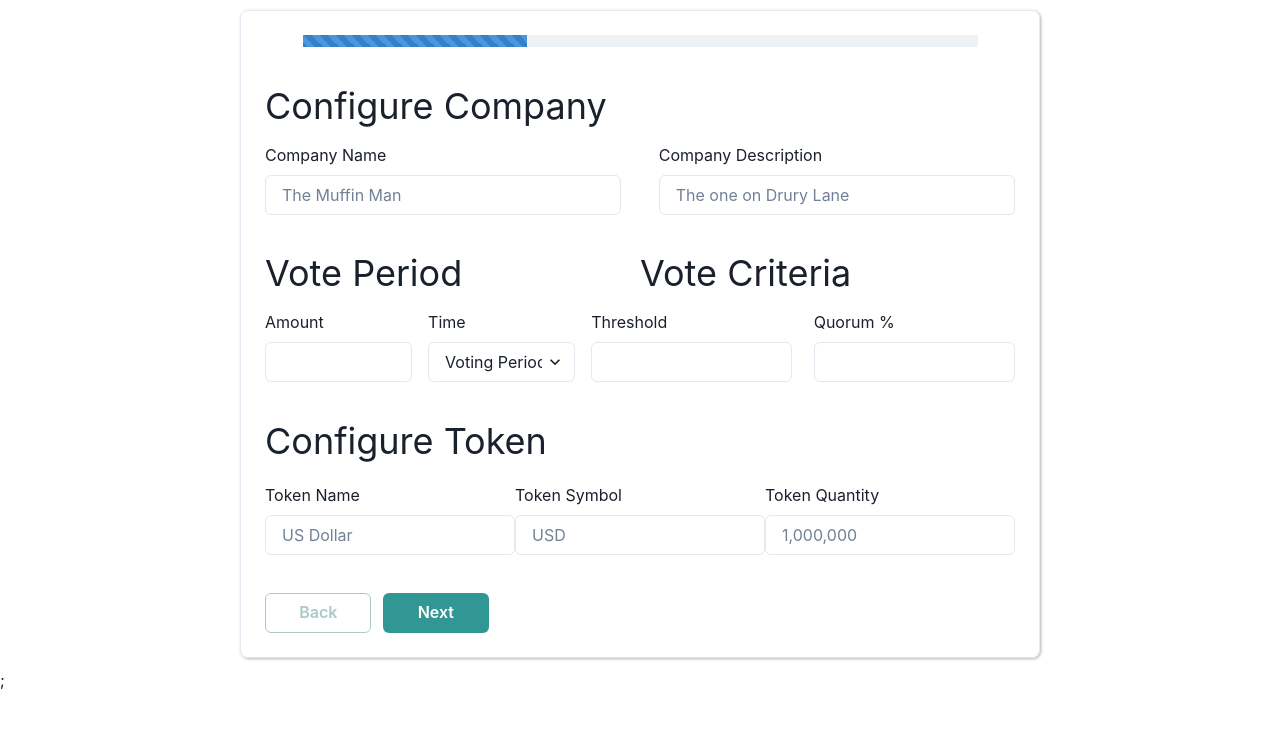
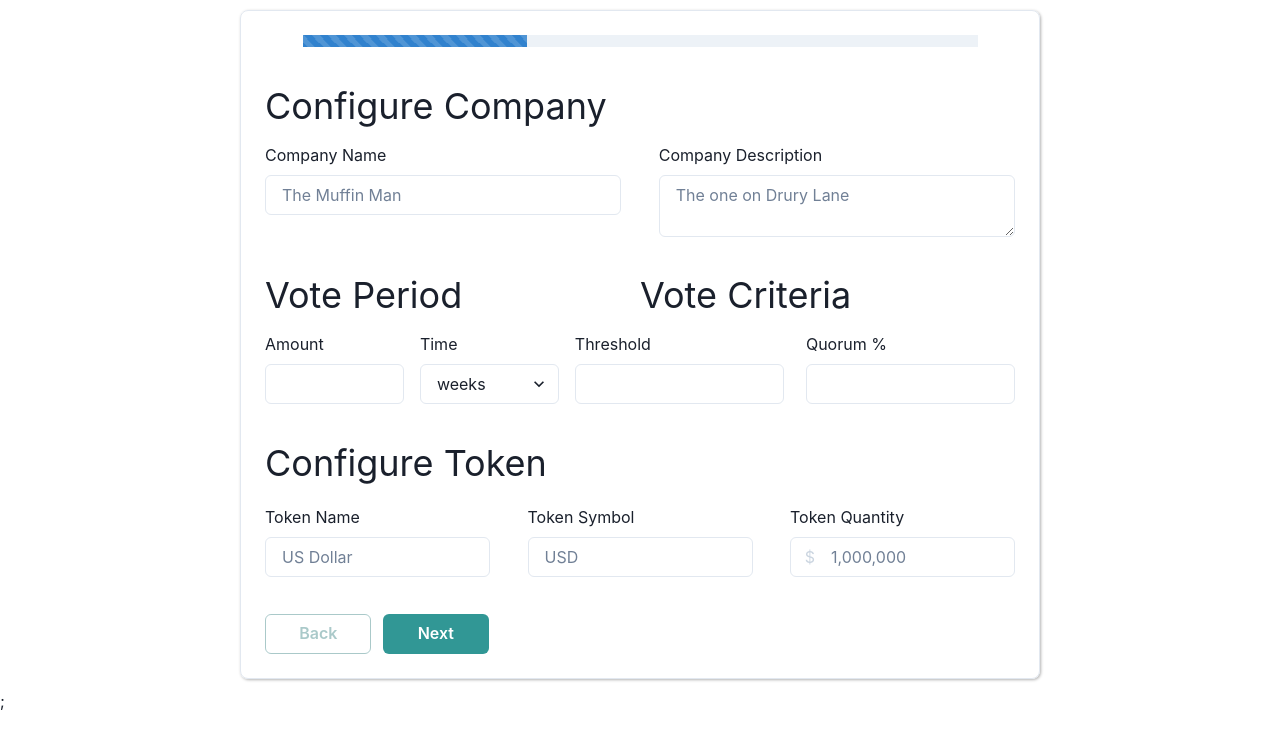
Before and after one commit to nopacity-xyz/nopacity, a Next.js app: page /create-organization in a window 1280 px wide. Shown: the top 746 px of the page. Built offline with nearby package versions, Linux system fonts and the light colour scheme.

Commit message:
Add Deployment Form State Management

```diff
--- a/src/pages/create-organization/index.tsx
+++ b/src/pages/create-organization/index.tsx
@@ -11,6 +11,7 @@ import {
   Input,
   InputGroup,
   InputLeftAddon,
+  InputLeftElement,
   Progress,
   Select,
   SimpleGrid,
@@ -29,12 +30,14 @@ const Form1 = () => {
     },
     governor: {
       daoName: '',
+      daoDescription: '',
       votingQuantity: 0,
-      votingPeriod: 0,
+      votingPeriod: '',
+      proposalThreshold: 0,
       quorumFraction: 0
     }
   })
-  const [show /* setShow */] = React.useState(false)
+  // const [show /* setShow */] = React.useState(false)
   // const handleClick = () => setShow(!show)
   return (
     <>
@@ -43,17 +46,42 @@ const Form1 = () => {
         Configure Company
       </Heading>
       <Flex>
+        {/* DAO NAME */}
         <FormControl mr="5%">
-          <FormLabel htmlFor="first-name" fontWeight="normal">
-            Company Name
-          </FormLabel>
-          <Input id="DAOName" placeholder="The Muffin Man" />
+          <FormLabel fontWeight="normal">Company Name</FormLabel>
+          <Input
+            id="dao-name"
+            placeholder="The Muffin Man"
+            onChange={(e: ChangeEvent<HTMLInputElement>) => {
+              setDAOData(prevState => ({
+                ...prevState,
+                governor: {
+                  // copy all other key-value pairs of food object
+                  ...prevState.governor,
+                  daoName: e.target.value
+                }
+              }))
+            }}
+          />
         </FormControl>
+        {/* DAO DESCRIPTION */}
         <FormControl>
-          <FormLabel htmlFor="last-name" fontWeight="normal">
-            Company Description
-          </FormLabel>
-          <Input id="DAODescription" placeholder="The one on Drury Lane" />
+          <FormLabel fontWeight="normal">Company Description</FormLabel>
+          <Textarea
+            id="dao-description"
+            placeholder="The one on Drury Lane"
+            rows={2}
+            onChange={(e: ChangeEvent<HTMLTextAreaElement>) => {
+              setDAOData(prevState => ({
+                ...prevState,
+                governor: {
+                  // copy all other key-value pairs of food object
+                  ...prevState.governor,
+                  daoDescription: e.target.value
+                }
+              }))
+            }}
+          />
         </FormControl>
       </Flex>
       <Flex mt="5%">
@@ -66,50 +94,89 @@ const Form1 = () => {
       </Flex>
       <Flex>
         <Flex>
+          {/* VOTING PERIOD AMOUNT */}
           <FormControl mr="5%">
-            <FormLabel htmlFor="email" fontWeight="normal">
+            <FormLabel htmlFor="voting-period-amount" fontWeight="normal">
               Amount
             </FormLabel>
-            <Input id="email" type="email" />
+            <Input
+              id="voting-period-amount"
+              type=""
+              onChange={(e: ChangeEvent<HTMLInputElement>) => {
+                setDAOData(prevState => ({
+                  ...prevState,
+                  governor: {
+                    // copy all other key-value pairs of food object
+                    ...prevState.governor,
+                    votingQuantity: parseInt(e.target.value)
+                  }
+                }))
+              }}
+            />
           </FormControl>
+          {/* VOTING PERIOD TIME */}
           <FormControl mr="5%">
-            <FormLabel htmlFor="email" fontWeight="normal">
+            <FormLabel htmlFor="voting-period-time" fontWeight="normal">
               Time
             </FormLabel>
             <Select
-              className="votingPeriod"
-              placeholder="Voting Period"
+              className="voting-period-time"
+              placeholder="weeks"
               onChange={(e: ChangeEvent<HTMLSelectElement>) => {
                 setDAOData(prevState => ({
                   ...prevState,
                   governor: {
                     // copy all other key-value pairs of food object
                     ...prevState.governor,
-                    votingPeriod: parseInt(e.target.value)
+                    votingPeriod: e.target.value
                   }
                 }))
               }}
             >
+              <option value="weeks">weeks</option>
+              <option value="days">days</option>
+              <option value="hours">hours</option>
+              <option value="minutes">minutes</option>
               <option value="seconds">seconds</option>
-              <option value="minutes">minutes</option>
-              <option value="hours">hours</option>
-              <option value="days">days</option>
-              <option value="weeks">weeks</option>
             </Select>
           </FormControl>
         </Flex>
         <Flex>
+          {/* VOTING THRESHOLD */}
           <FormControl mr="5%">
-            <FormLabel htmlFor="email" fontWeight="normal">
-              Threshold
-            </FormLabel>
-            <Input id="email" type="email" />
+            <FormLabel fontWeight="normal">Threshold</FormLabel>
+            <Input
+              id="email"
+              type="email"
+              onChange={(e: ChangeEvent<HTMLInputElement>) => {
+                setDAOData(prevState => ({
+                  ...prevState,
+                  governor: {
+                    // copy all other key-value pairs of food object
+                    ...prevState.governor,
+                    proposalThreshold: parseInt(e.target.value)
+                  }
+                }))
+              }}
+            />
           </FormControl>
+          {/* VOTING QUORUM PERCENTAGE */}
           <FormControl>
-            <FormLabel htmlFor="email" fontWeight="normal">
-              Quorum %
-            </FormLabel>
-            <Input id="email" type="email" />
+            <FormLabel fontWeight="normal">Quorum %</FormLabel>
+            <Input
+              id="email"
+              type="email"
+              onChange={(e: ChangeEvent<HTMLInputElement>) => {
+                setDAOData(prevState => ({
+                  ...prevState,
+                  governor: {
+                    // copy all other key-value pairs of food object
+                    ...prevState.governor,
+                    quorumFraction: parseInt(e.target.value)
+                  }
+                }))
+              }}
+            />
           </FormControl>
         </Flex>
       </Flex>
@@ -118,39 +185,79 @@ const Form1 = () => {
         Configure Token
       </Heading>
       <Flex>
-        <FormControl>
-          <FormLabel htmlFor="password" fontWeight="normal" mt="2%">
+        {/* TOKEN NAME */}
+        <FormControl mr="5%">
+          <FormLabel fontWeight="normal" mt="2%">
             Token Name
           </FormLabel>
           <InputGroup size="md">
             <Input
               pr="4.5rem"
-              type={show ? 'text' : 'password'}
+              type="text"
               placeholder="US Dollar"
+              onChange={(e: ChangeEvent<HTMLInputElement>) => {
+                setDAOData(prevState => ({
+                  ...prevState,
+                  token: {
+                    // copy all other key-value pairs of food object
+                    ...prevState.token,
+                    tokenName: e.target.value
+                  }
+                }))
+              }}
             />
           </InputGroup>
         </FormControl>
-        <FormControl>
-          <FormLabel htmlFor="password" fontWeight="normal" mt="2%">
+        {/* TOKEN SYMBOL */}
+        <FormControl mr="5%">
+          <FormLabel fontWeight="normal" mt="2%">
             Token Symbol
           </FormLabel>
           <InputGroup size="md">
             <Input
               pr="4.5rem"
-              type={show ? 'text' : 'password'}
+              // type={show ? 'text' : 'password'}
               placeholder="USD"
+              onChange={(e: ChangeEvent<HTMLInputElement>) => {
+                setDAOData(prevState => ({
+                  ...prevState,
+                  token: {
+                    // copy all other key-value pairs of food object
+                    ...prevState.token,
+                    tokenSymbol: e.target.value
+                  }
+                }))
+              }}
             />
           </InputGroup>
         </FormControl>
+        {/* TOKEN PREMINT AMOUNT */}
         <FormControl>
-          <FormLabel htmlFor="password" fontWeight="normal" mt="2%">
+          <FormLabel fontWeight="normal" mt="2%">
             Token Quantity
           </FormLabel>
           <InputGroup size="md">
+            <InputLeftElement
+              pointerEvents="none"
+              color="gray.300"
+              // fontSize="1.2em"
+              // eslint-disable-next-line react/no-children-prop
+              children={'$' + DAOData.token.tokenSymbol}
+            />
             <Input
               pr="4.5rem"
-              type={show ? 'text' : 'password'}
+              // type={show ? 'text' : 'password'}
               placeholder="1,000,000"
+              onChange={(e: ChangeEvent<HTMLInputElement>) => {
+                setDAOData(prevState => ({
+                  ...prevState,
+                  token: {
+                    // copy all other key-value pairs of food object
+                    ...prevState.token,
+                    premintAmount: parseInt(e.target.value)
+                  }
+                }))
+              }}
             />
           </InputGroup>
         </FormControl>
@@ -372,6 +479,7 @@ export default function CreateOrganization() {
   const toast = useToast()
   const [step, setStep] = useState(1)
   const [progress, setProgress] = useState(33.33)
+  const [deploying, setDeploying] = useState(false)
 
   // eslint-disable-next-line @typescript-eslint/no-unused-vars
   const [DAOData, setDAOData] = useState({
@@ -392,16 +500,24 @@ export default function CreateOrganization() {
   const handleSubmit = async (e: Event) => {
     e.preventDefault()
 
-    const data = DAOData
-
-    console.log(JSON.stringify(data))
-
+    console.log(JSON.stringify(DAOData))
+    setDeploying(true)
     await fetch('/api/deploy', {
       method: 'POST',
       headers: {
         'Content-Type': 'application/json'
       },
-      body: JSON.stringify(data)
+      body: JSON.stringify(DAOData)
+    }).then(() => {
+      setDeploying(false)
+      setStep(3)
+      toast({
+        title: 'Account created.',
+        description: 'Company Deployed! 🎉',
+        status: 'success',
+        duration: 3000,
+        isClosable: true
+      })
     })
   }
 
@@ -454,6 +570,7 @@ export default function CreateOrganization() {
               ) : (
                 <Button
                   w="7rem"
+                  isLoading={deploying}
                   isDisabled={step === 3}
                   onClick={() => {
                     setStep(step + 1)
```
